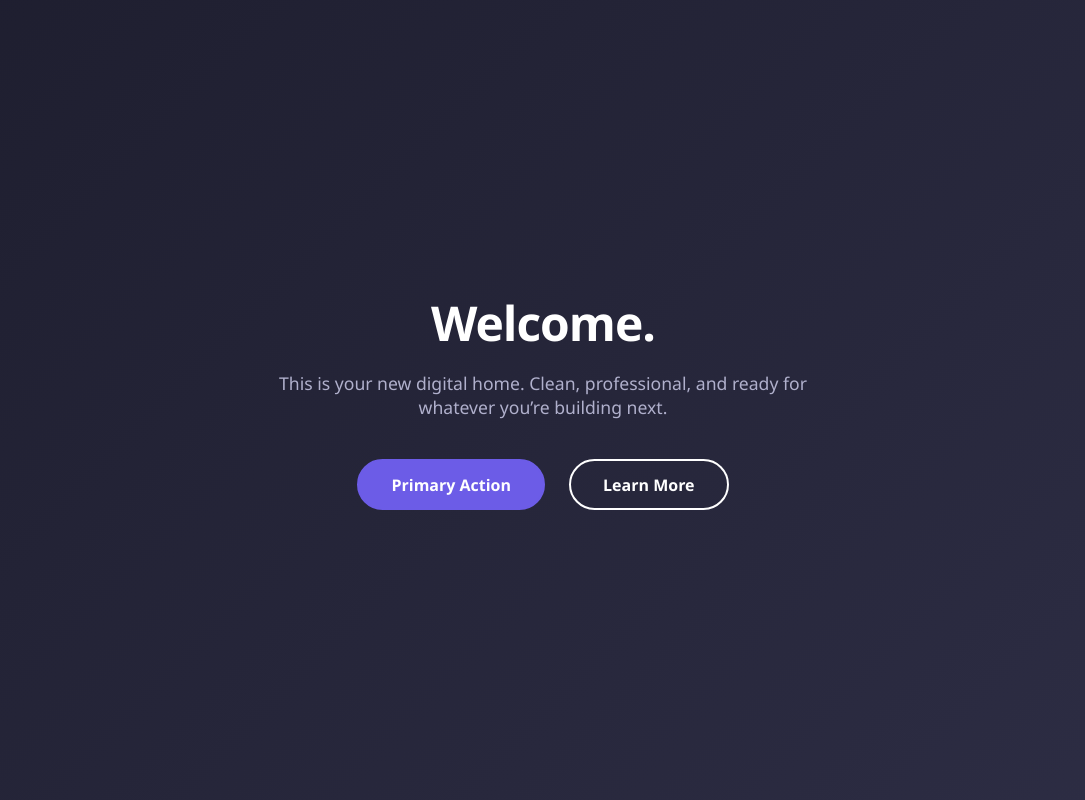
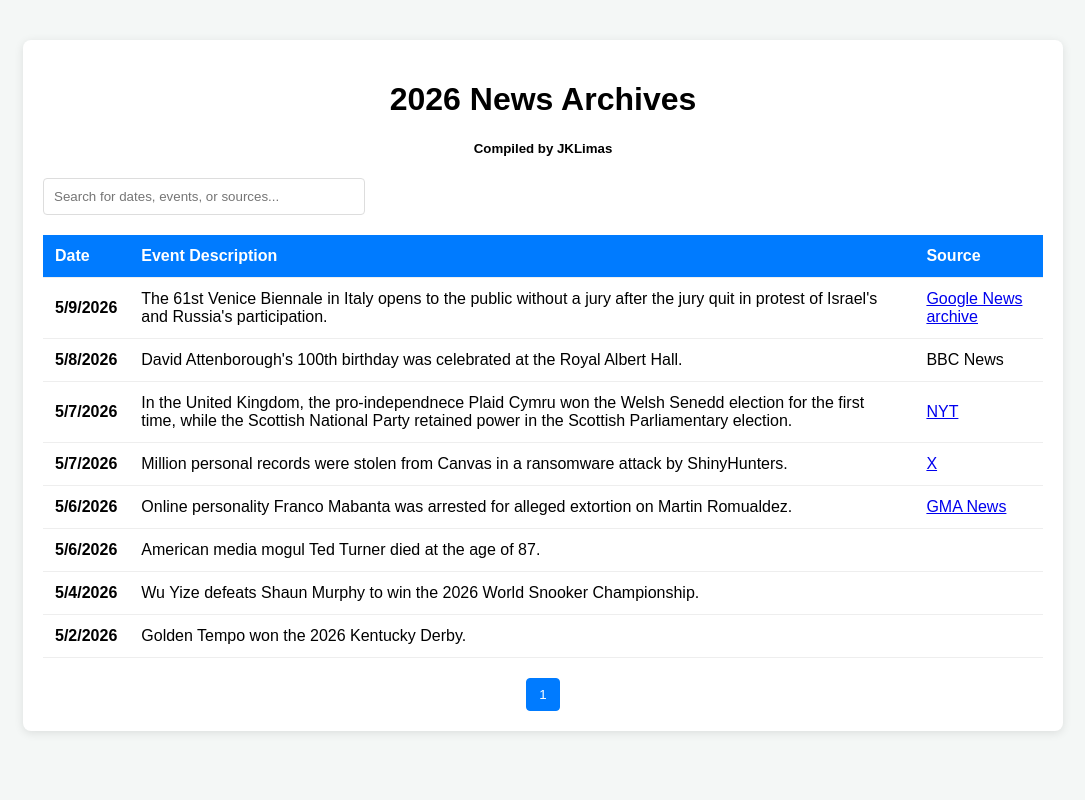
Before and after one commit to JKLimas1993/test, a plain HTML site: page index.html in a window 1280 px wide. Shown: the whole page, without its empty margins (97-1182 px from the left). Drawn offline with Linux system fonts and the light colour scheme.

Commit message:
Update index.html

```diff
--- a/index.html
+++ b/index.html
@@ -3,106 +3,141 @@
 <head>
     <meta charset="UTF-8">
     <meta name="viewport" content="width=device-width, initial-scale=1.0">
-    <title>Welcome Home</title>
+    <title>News Data Table</title>
     <style>
-        /* Modern Reset & Base Styles */
-        * {
-            margin: 0;
-            padding: 0;
-            box-sizing: border-box;
-            font-family: 'Segoe UI', Tahoma, Geneva, Verdana, sans-serif;
-        }
+        body { font-family: sans-serif; margin: 40px; background-color: #f4f7f6; }
+        .container { max-width: 1000px; margin: auto; background: white; padding: 20px; border-radius: 8px; box-shadow: 0 2px 10px rgba(0,0,0,0.1); }
 
-        body {
-            background: linear-gradient(135deg, #1e1e2f 0%, #2d2d44 100%);
-            height: 100vh;
-            display: flex;
-            justify-content: center;
-            align-items: center;
-            color: white;
-        }
+        /* Search Styling */
+        .controls { margin-bottom: 20px; display: flex; justify-content: space-between; align-items: center; }
+        #searchInput { padding: 10px; width: 300px; border: 1px solid #ddd; border-radius: 4px; }
 
-        /* Container */
-        .hero-container {
-            text-align: center;
-            padding: 2rem;
-            max-width: 600px;
-        }
+        /* Table Styling */
+        table { width: 100%; border-collapse: collapse; margin-bottom: 20px; }
+        th, td { text-align: left; padding: 12px; border-bottom: 1px solid #eee; }
+        th { background-color: #007bff; color: white; cursor: pointer; }
+        tr:hover { background-color: #f9f9f9; }
 
-        h1 {
-            font-size: 3rem;
-            margin-bottom: 1rem;
-            letter-spacing: -1px;
-        }
-
-        p {
-            font-size: 1.1rem;
-            color: #b0b0cc;
-            margin-bottom: 2.5rem;
-        }
-
-        /* Button Layout */
-        .btn-group {
-            display: flex;
-            gap: 1.5rem;
-            justify-content: center;
-            flex-wrap: wrap;
-        }
-
-        .btn {
-            padding: 0.8rem 2rem;
-            font-size: 1rem;
-            font-weight: 600;
-            text-decoration: none;
-            border-radius: 50px;
-            transition: all 0.3s ease;
-            cursor: pointer;
-        }
-
-        /* Primary Button Style */
-        .btn-primary {
-            background-color: #6c5ce7;
-            color: white;
-            border: 2px solid #6c5ce7;
-        }
-
-        .btn-primary:hover {
-            background-color: #5b4bc4;
-            transform: translateY(-3px);
-            box-shadow: 0 10px 20px rgba(108, 92, 231, 0.3);
-        }
-
-        /* Secondary Button Style */
-        .btn-secondary {
-            background-color: transparent;
-            color: white;
-            border: 2px solid white;
-        }
-
-        .btn-secondary:hover {
-            background-color: white;
-            color: #1e1e2f;
-            transform: translateY(-3px);
-        }
-
-        /* Responsive Tweaks */
-        @media (max-width: 480px) {
-            h1 { font-size: 2.2rem; }
-            .btn { width: 100%; }
-        }
+        /* Pagination Styling */
+        .pagination { display: flex; gap: 5px; justify-content: center; }
+        .pagination button { padding: 8px 12px; border: 1px solid #ddd; background: white; cursor: pointer; border-radius: 4px; }
+        .pagination button.active { background-color: #007bff; color: white; border-color: #007bff; }
+        .pagination button:disabled { color: #ccc; cursor: not-allowed; }
     </style>
 </head>
 <body>
 
-    <div class="hero-container">
-        <h1>Welcome.</h1>
-        <p>This is your new digital home. Clean, professional, and ready for whatever you’re building next.</p>
+<div class="container">
+    <center><h1>2026 News Archives</h1></center>
+	<center><h5>Compiled by JKLimas</h1></center>
 
-        <div class="btn-group">
-            <a href="Thunderstorm_2026/th2026.html" class="btn btn-primary">Primary Action</a>
-            <a href="#" class="btn btn-secondary">Learn More</a>
-        </div>
+    <div class="controls">
+        <input type="text" id="searchInput" placeholder="Search for dates, events, or sources...">
     </div>
+
+    <table id="newsTable">
+        <thead>
+            <tr>
+                <th>Date</th>
+                <th>Event Description</th>
+                <th>Source</th>
+            </tr>
+        </thead>
+        <tbody id="tableBody">
+            <!-- Data will be injected here -->
+        </tbody>
+    </table>
+
+    <div class="pagination" id="paginationControls"></div>
+</div>
+
+<script>
+    const data = [
+	// { date: " ", event: "" ", source: "<a href='#'>link</a>,  " }, //
+	// { date: " ", event: "" ", source: "<a href='#'>link</a>,  " }, //
+	// { date: " ", event: "" ", source: "<a href='#'>link</a>,  " }, //
+	// { date: " ", event: "" ", source: "<a href='#'>link</a>,  " }, //
+	// { date: " ", event: "" ", source: "<a href='#'>link</a>,  " }, //
+	// { date: " ", event: "" ", source: "<a href='#'>link</a>,  " }, //
+	// { date: " ", event: "" ", source: "<a href='#'>link</a>,  " }, //
+	// { date: " ", event: "" ", source: "<a href='#'>link</a>,  " }, //
+	// { date: " ", event: "" ", source: "<a href='#'>link</a>,  " }, //
+	// { date: " ", event: "" ", source: "<a href='#'>link</a>,  " }, //
+	// { date: " ", event: "" ", source: "<a href='#'>link</a>,  " }, //
+
+
+
+		{ date: "5/9/2026", event: "The 61st Venice Biennale in Italy opens to the public without a jury after the jury quit in protest of Israel's and Russia's participation.", source: "<a href='#'>Google News archive</a>" },
+
+
+		{ date: "5/8/2026", event: "David Attenborough's 100th birthday was celebrated at the Royal Albert Hall.", source: "BBC News" },
+		{ date: "5/7/2026", event: "In the United Kingdom, the pro-independnece Plaid Cymru won the Welsh Senedd election for the first time, while the Scottish National Party retained power in the Scottish Parliamentary election.", source: "<a href='https://www.nytimes.com/live/2026/05/08/world/uk-local-elections-results'>NYT</a>" },
+		{ date: "5/7/2026", event: "Million personal records were stolen from Canvas in a ransomware attack by ShinyHunters.", source: "<a href='https://x.com/Newsforce/status/2053049839588610095'>X</a>" },
+		{ date: "5/6/2026", event: "Online personality Franco Mabanta was arrested for alleged extortion on Martin Romualdez.", source: "<a href='https://www.youtube.com/watch?v=Ve4Anv7U4DA'>GMA News</a>" },
+		{ date: "5/6/2026", event: "American media mogul Ted Turner died at the age of 87.", source: " " },
+
+
+		{ date: "5/4/2026", event: "Wu Yize defeats Shaun Murphy to win the 2026 World Snooker Championship.", source: " " },
+		{ date: "5/2/2026", event: "Golden Tempo won the 2026 Kentucky Derby.", source: " " },
+
+    ];
+
+    let filteredData = [...data];
+    let currentPage = 1;
+    const rowsPerPage = 25;
+
+    const tableBody = document.getElementById('tableBody');
+    const searchInput = document.getElementById('searchInput');
+    const paginationControls = document.getElementById('paginationControls');
+
+    function displayTable() {
+        tableBody.innerHTML = "";
+        let start = (currentPage - 1) * rowsPerPage;
+        let end = start + rowsPerPage;
+        let paginatedItems = filteredData.slice(start, end);
+
+        paginatedItems.forEach(item => {
+            let row = `<tr>
+                <td style='font-weight:bold;'>${item.date}</td>
+                <td>${item.event}</td>
+                <td>${item.source}</td>
+            </tr>`;
+            tableBody.innerHTML += row;
+        });
+
+        setupPagination();
+    }
+
+    function setupPagination() {
+        paginationControls.innerHTML = "";
+        let pageCount = Math.ceil(filteredData.length / rowsPerPage);
+
+        for (let i = 1; i <= pageCount; i++) {
+            let btn = document.createElement('button');
+            btn.innerText = i;
+            if (i === currentPage) btn.classList.add('active');
+            btn.addEventListener('click', () => {
+                currentPage = i;
+                displayTable();
+            });
+            paginationControls.appendChild(btn);
+        }
+    }
+
+    searchInput.addEventListener('input', (e) => {
+        const term = e.target.value.toLowerCase();
+        filteredData = data.filter(item =>
+            item.date.toLowerCase().includes(term) ||
+            item.event.toLowerCase().includes(term) ||
+            item.source.toLowerCase().includes(term)
+        );
+        currentPage = 1;
+        displayTable();
+    });
+
+    // Initial Load
+    displayTable();
+</script>
 
 </body>
 </html>
```
